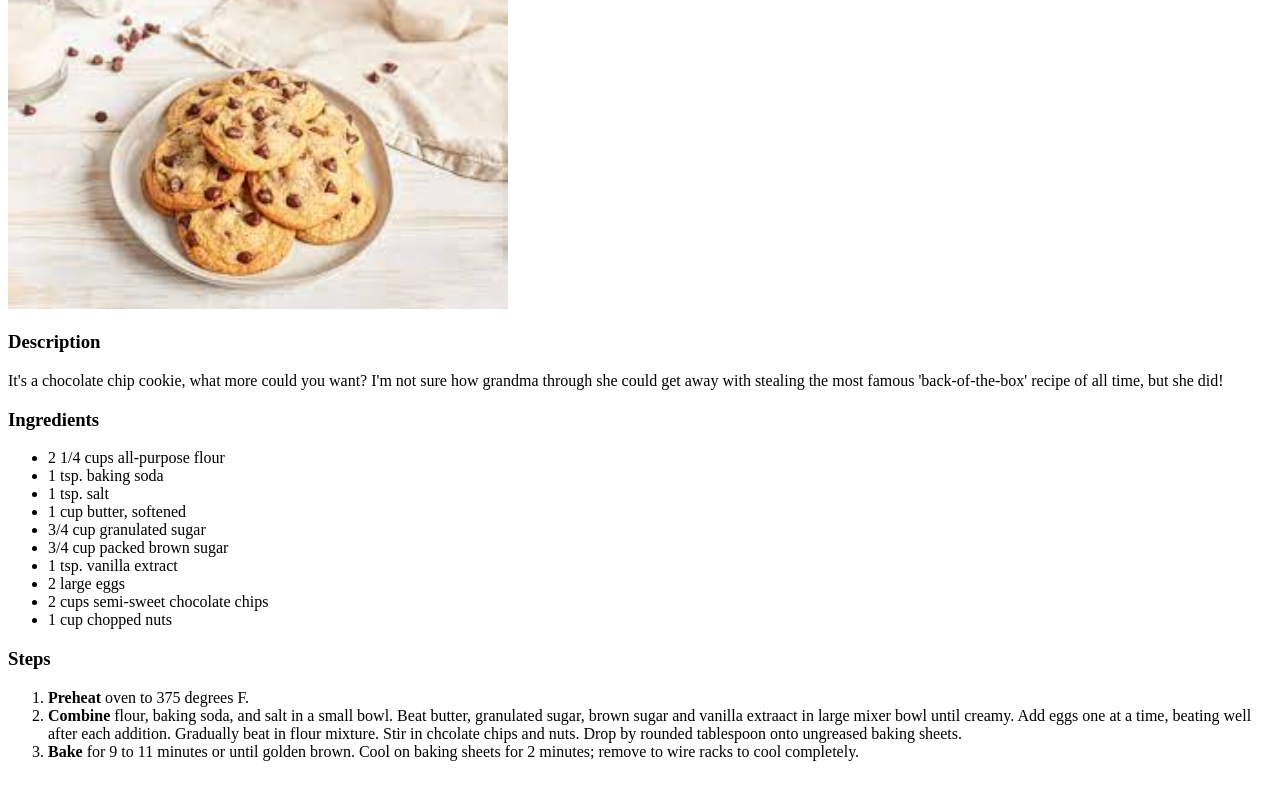
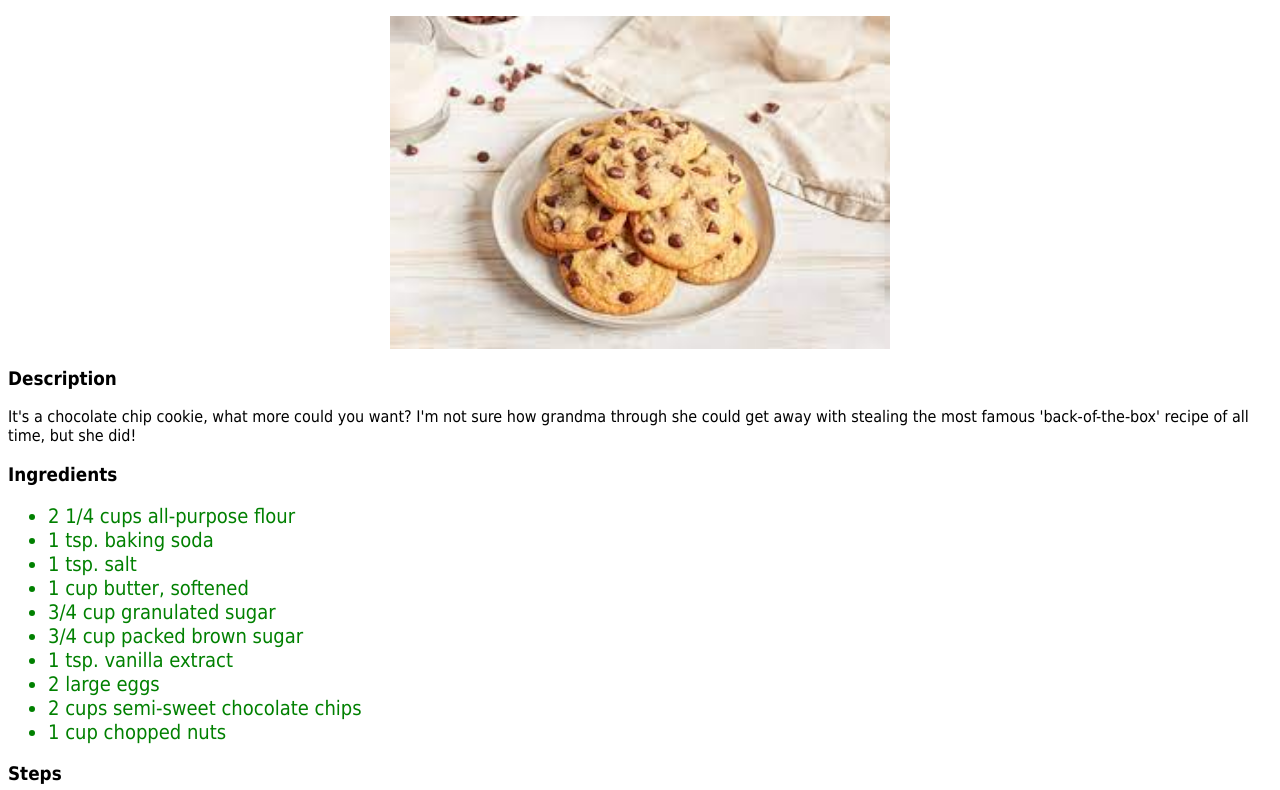
Before and after one commit to sarahangle/odin-recipes, a plain HTML site: page recipes/chocolateChipCookies.html in a window 1280 px wide. Shown: the part 104-894 px from the top of the page. Drawn offline with Linux system fonts and the light colour scheme.

Commit message:
Add typographic styles aand format to website content
Added style.css file and references to it in .html files. Changed font,
font size, font colors (see css). Centered images on page.

```diff
--- a/recipes/chocolateChipCookies.html
+++ b/recipes/chocolateChipCookies.html
@@ -5,6 +5,7 @@
     <meta http-equiv="X-UA-Compatible" content="IE=edge">
     <meta name="viewport" content="width=device-width, initial-scale=1.0">
     <title>Document</title>
+    <link rel="stylesheet" href="../style.css">
 </head>
 <body>
     <h1>Nestle Tollhouse Chocolate Chip Cookies</h1>
--- /dev/null
+++ b/style.css
@@ -0,0 +1,26 @@
+* {
+    font-family: Tahoma, sans-serif;
+}
+
+h1 {
+    text-align: center;
+    font-size: 48px;
+}
+
+img {
+    display: block;
+    margin-left: auto;
+    margin-right: auto;
+}
+
+li {
+    font-size: 20px;
+}
+
+ul li {
+    color: green;
+}
+
+ol li {
+    color: rgb(148, 11, 227);
+}
```
Also changed, not shown: index.html (+1 -0 lines), recipes/jello.html (+1 -0 lines), recipes/pumpkinPie.html (+1 -0 lines).
